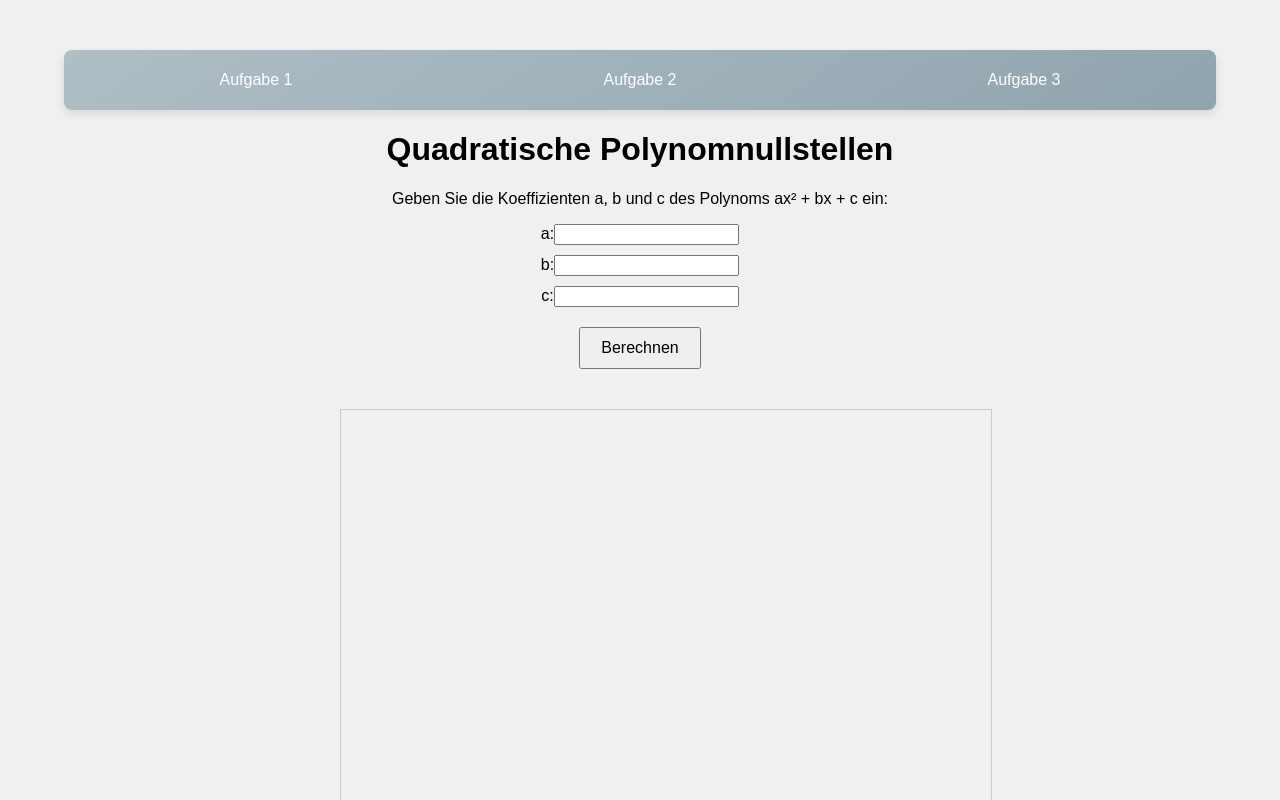
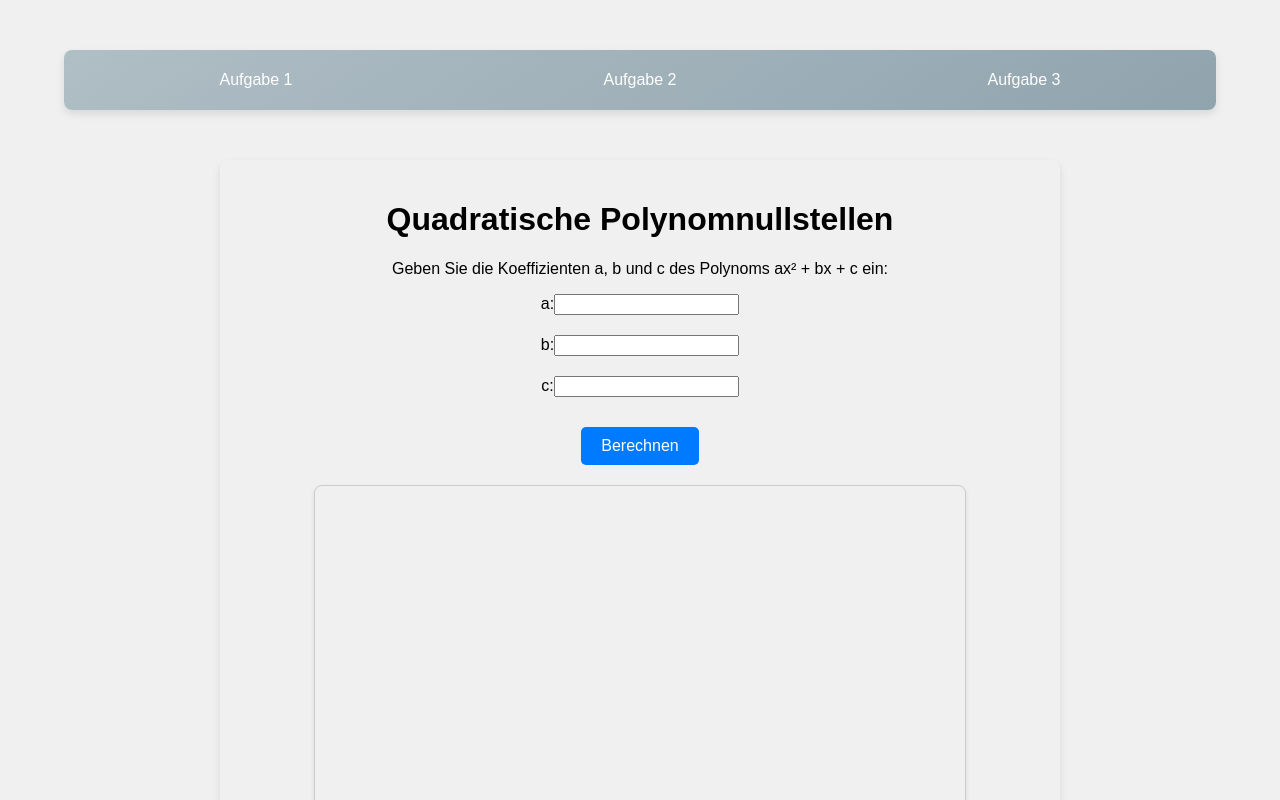
Before and after one commit to adrianweidig/Multimedia_Grundlagen, a Vue app: page /aufgabe2 in a window 1280 px wide. Shown: the top 800 px of the page. Built offline with nearby package versions, Linux system fonts and the light colour scheme.

Commit message:
Update aufgabe2.css
Hübscheres Ding für Polyaufgabe

```diff
--- a/src/assets/styles/aufgabe2.css
+++ b/src/assets/styles/aufgabe2.css
@@ -1,15 +1,36 @@
 .aufgabe2 {
     text-align: center;
-    margin: 20px auto;
-    max-width: 600px;
+    margin: 50px auto;
+    max-width: 800px;
+    padding: 20px;
+    background-color: #f0f0f0;
+    border-radius: 8px;
+    box-shadow: 0 4px 8px rgba(0, 0, 0, 0.1);
 }
+
 .input-container {
-    margin-bottom: 10px;
+    margin-bottom: 20px;
 }
+
 button {
     margin-top: 10px;
+    padding: 10px 20px;
+    background-color: #007bff;
+    color: #fff;
+    border: none;
+    border-radius: 5px;
+    cursor: pointer;
+    transition: background-color 0.3s ease;
 }
+
+button:hover {
+    background-color: #0056b3;
+}
+
 canvas {
+    display: block;
+    margin: 0 auto;
     border: 1px solid #ccc;
-    margin-top: 20px;
+    border-radius: 8px;
+    box-shadow: 0 2px 4px rgba(0, 0, 0, 0.1);
 }
```
